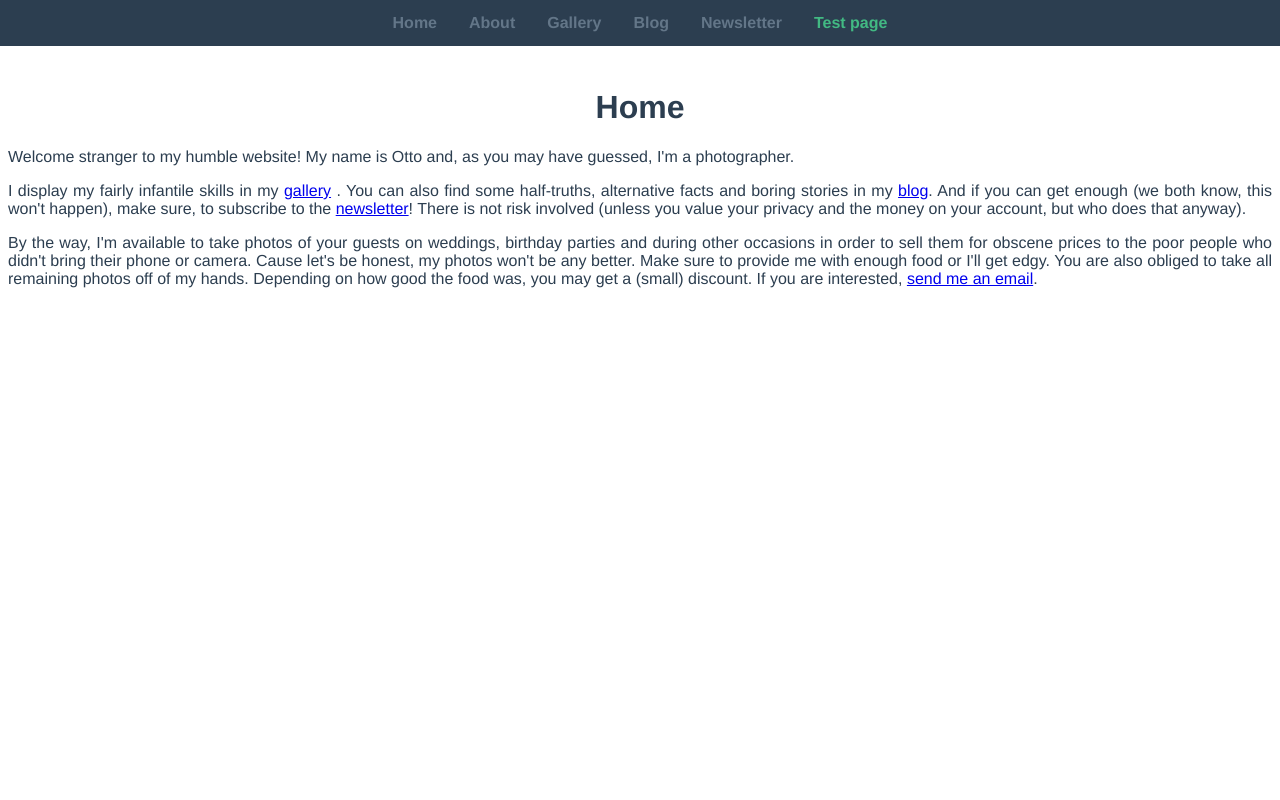
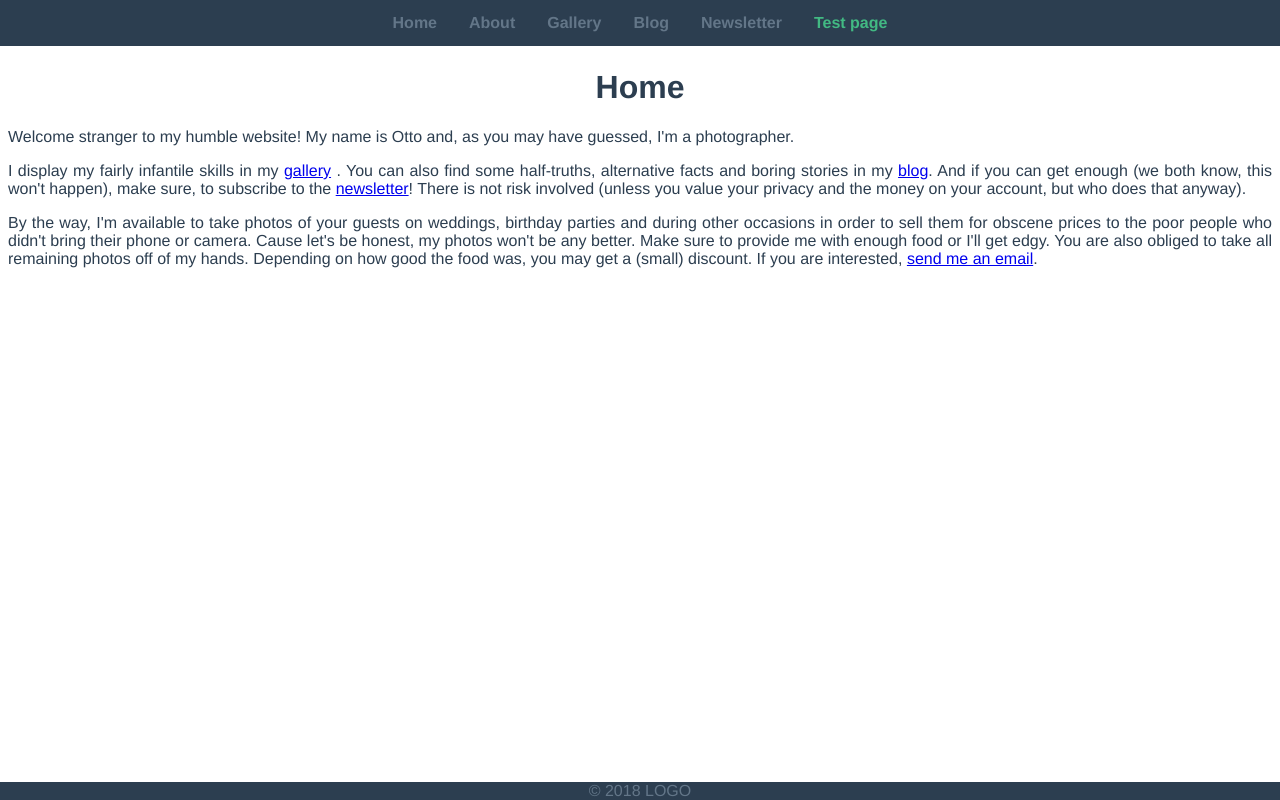
Before and after one commit to ShayanBits/VueGallery-Frontend, a Vue app: page /#/firstVueComponent in a window 1280 px wide. Built offline with nearby package versions, Linux system fonts and the light colour scheme; the HTML template or start-up script is replaced by a standard one.

Commit message:
- added footer to index page - small fixes in app.vue

```diff
--- a/src/App.vue
+++ b/src/App.vue
@@ -23,7 +23,7 @@
   color: #2c3e50;
 }
 #nav {
-  padding: 30px;
+  padding: 20px;
 }
 
 #nav a {
--- a/src/views/MyFirstView.vue
+++ b/src/views/MyFirstView.vue
@@ -16,13 +16,16 @@
             you may get a (small) discount. If you are interested, <a href="mailto:otto@example.org">send me an email</a>.
         </p>
     </div>
+    <Footer/>
 </div>
 
 </template>
 
 <script>
+    import Footer from "../components/Footer";
     export default {
         name: "MyFirstView",
+        components: {Footer},
         // props:{
         //     welcomeMsg : String
         // }
```
